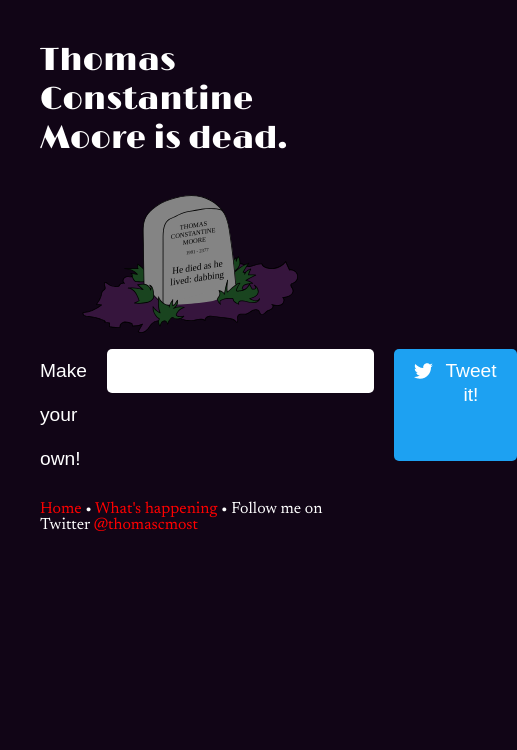
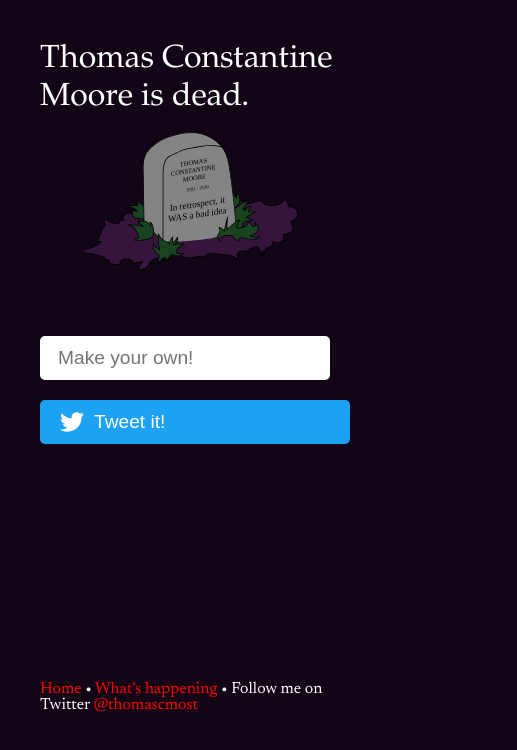
Before and after one commit to thomasmost/thomas.rip, a Gatsby site: page / in a window 390 px wide. Shown: the whole page, 517 px wide, since content can reach past the window. Built offline with nearby package versions, Linux system fonts and the light colour scheme; Gatsby itself is replaced by a stand-in of ours.

Commit message:
it's responsive now

```diff
--- a/src/components/Layout.tsx
+++ b/src/components/Layout.tsx
@@ -9,6 +9,7 @@ const Wrapper = styled(`div`)`
 
 const Main = styled.main`
   font-family: Newsreader;
+  min-height: 640px;
 `;
 
 export const Layout: React.FC = ({ children }) => (
--- a/src/components/Title.tsx
+++ b/src/components/Title.tsx
@@ -2,8 +2,9 @@ import styled from '@emotion/styled';
 import React from 'react';
 
 const H1 = styled.h1`
-  font-family: Limelight, Garamond, serif;
+  font-family: AcademyEngravedLetPlain, Academy Engraved LET, Garamond, serif;
   font-weight: 400;
+  margin-bottom: 0;
 `;
 
 const Title: React.FC = () => <H1>Thomas Constantine Moore is dead.</H1>;
--- a/src/pages/index.tsx
+++ b/src/pages/index.tsx
@@ -13,6 +13,17 @@ import styled from '@emotion/styled';
 const Controls = styled.div`
   display: flex;
   margin-bottom: 20px;
+  flex-wrap: wrap;
+  @media (max-width: 700px) {
+    > * {
+      &:first-child {
+        margin-top: 50px;
+      }
+      margin-right: 0;
+      width: 100%;
+      margin-bottom: 20px;
+    }
+  }
 `;
 
 const Button = styled.button`
@@ -51,6 +62,33 @@ const inscriptions = [
   `It was an accident, probably, or possibly it wasn't an accident and it was fate, or destiny, or something even more sinister`,
 ];
 
+const intros = [
+  `Great news everyone!`,
+  `Amaing news everyone!`,
+  `Big news everyone!`,
+  `BIG news everyone!`,
+  `Big if true!`,
+  `Big if true!!!`,
+  `HUGE news y'all`,
+  `Excited to finally talk about this...`,
+  `So excited to finally be able to talk about this!`,
+  `Omg!`,
+];
+
+const deaths = [
+  `is dead`,
+  `is dead`,
+  `is dead`,
+  `is dead`,
+  `is dead`,
+  `died`,
+  `kicked the bucket`,
+  `is no more`,
+  `finally shuffled off the mortal coil`,
+  `joined his ancestors`,
+  `went out to pasture`,
+];
+
 const HeadstoneWrapper = styled.div`
   margin: auto;
   max-width: 1200px;
@@ -63,14 +101,7 @@ const Input = styled.input`
   height: 44px;
   margin-right: 20px;
   outline: 0;
-  padding: 0 10px;
-`;
-const Label = styled.label`
-  display: inline-block;
-  margin-right: 20px;
-  line-height: 44px;
-  font-family: Arial;
-  font-size: 1.2em;
+  padding: 0 18px;
 `;
 
 function svgString2Image(
@@ -149,12 +180,18 @@ const resizeText = ({
   });
 };
 
+const getRandFromRng = (rng: string[]) => {
+  const optionCount = rng.length;
+  return rng[Math.floor(Math.random() * optionCount)];
+};
+
+const yod = new Date().getFullYear() + Math.floor(Math.random() * 1000);
+const intro = getRandFromRng(intros);
+const death = getRandFromRng(deaths);
+
 const Home: React.FC<PageProps> = () => {
   const imageref = useRef<SVGSVGElement>();
-  const yod = new Date().getFullYear() + Math.floor(Math.random() * 1000);
-  const optionCount = inscriptions.length;
-  const randomInscription =
-    inscriptions[Math.floor(Math.random() * optionCount)];
+  const randomInscription = getRandFromRng(inscriptions);
 
   const [inscription, setInscription] = useState<string>(randomInscription);
 
@@ -170,15 +207,14 @@ const Home: React.FC<PageProps> = () => {
   const onChange: React.ChangeEventHandler<HTMLInputElement> = (e) => {
     const { value } = e.currentTarget;
     if (value === ``) {
-      const newRandomInscription =
-        inscriptions[Math.floor(Math.random() * optionCount)];
+      const newRandomInscription = getRandFromRng(inscriptions);
       return setInscription(newRandomInscription);
     }
     return setInscription(value);
   };
   // randomize 'is dead' and 'great news'
 
-  const tweet = `Great news everyone! @thomascmost is dead!%0a${inscription}`;
+  const tweet = `${intro} @thomascmost ${death}!%0a${inscription}`;
 
   async function generateImage() {
     window.open(`https://twitter.com/intent/tweet?text=${tweet}`);
@@ -219,8 +255,11 @@ const Home: React.FC<PageProps> = () => {
         <Headstone yod={yod} inscription={inscription} imageref={imageref} />
       </HeadstoneWrapper>
       <Controls>
-        <Label>Make your own!</Label>
-        <Input maxLength={144} onChange={onChange} />
+        <Input
+          placeholder="Make your own!"
+          maxLength={144}
+          onChange={onChange}
+        />
         {/* <ButtonLink
         href={`https://twitter.com/intent/tweet?text=${tweet}`}
         target="_blank"
```
Also changed, not shown: package.json (+4 -3 lines), 3 other files.
